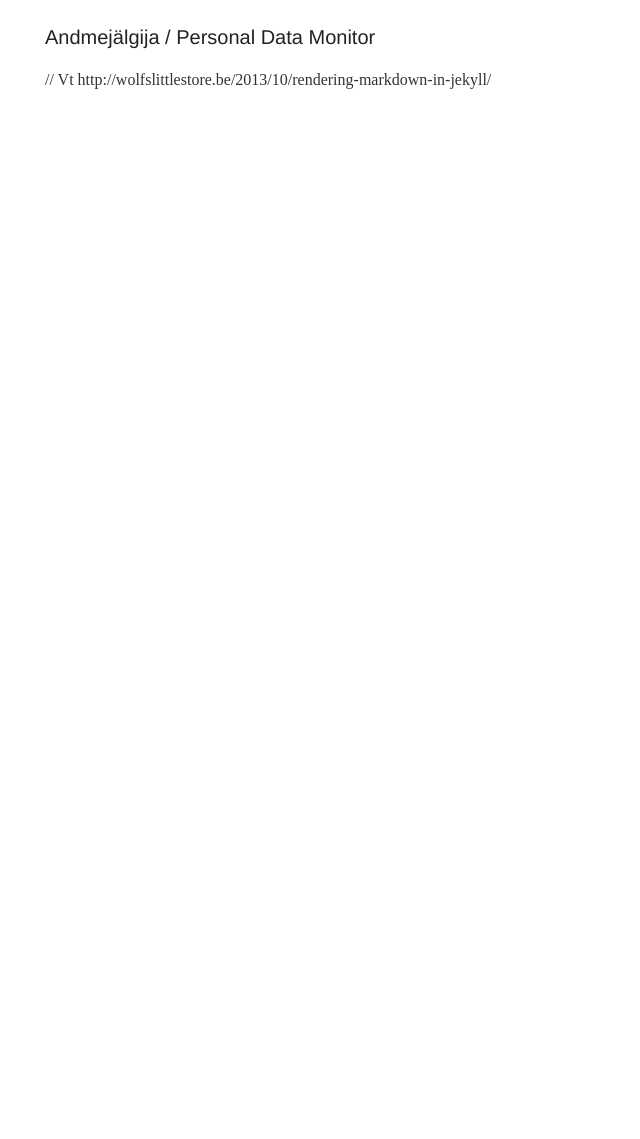
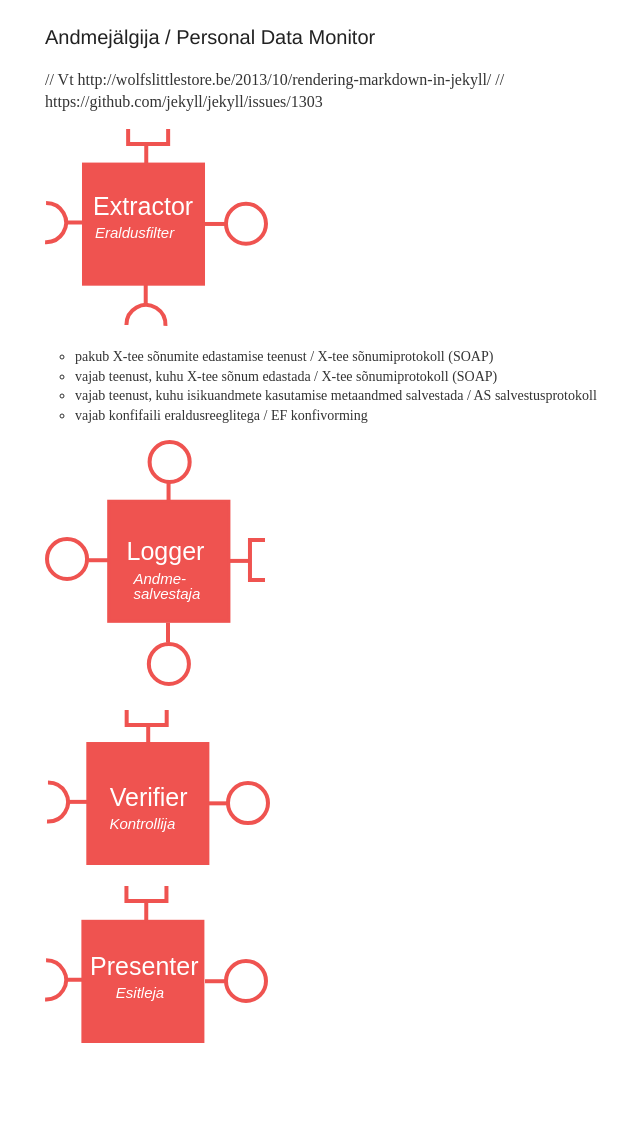
Before and after one commit to e-gov/AJ, a Jekyll site: the page built from _posts/2015-1-1-Presentation.md, in a window 1280 px wide. Shown: the whole page, without its empty margins (235-875 px from the left). Built offline with Jekyll 4.4.1, drawn with Linux system fonts in a browser that asks for light colours; Markdown is read by kramdown in place of the engine named in the settings; before the commit the page ends 900 px from its top, so only the background shows below that.

Commit message:
Update 2015-1-1-Presentation.md

```diff
--- a/_posts/2015-1-1-Presentation.md
+++ b/_posts/2015-1-1-Presentation.md
@@ -4,3 +4,17 @@ title: Andmejälgija / Personal Data Monitor
 ---
 
 // Vt http://wolfslittlestore.be/2013/10/rendering-markdown-in-jekyll/
+// https://github.com/jekyll/jekyll/issues/1303
+
+<img src='{{ site.url }}/img/Extractor.svg'>
+
+- pakub X-tee sõnumite edastamise teenust / X-tee sõnumiprotokoll (SOAP)
+- vajab teenust, kuhu X-tee sõnum edastada / X-tee sõnumiprotokoll (SOAP)
+- vajab teenust, kuhu isikuandmete kasutamise metaandmed salvestada / AS salvestusprotokoll
+- vajab konfifaili eraldusreeglitega / EF konfivorming
+
+<img src='{{ site.url }}/img/Logger.svg'>
+
+<img src='{{ site.url }}/img/Verifier.svg'>
+
+<img src='{{ site.url }}/img/Presenter.svg'>
```
